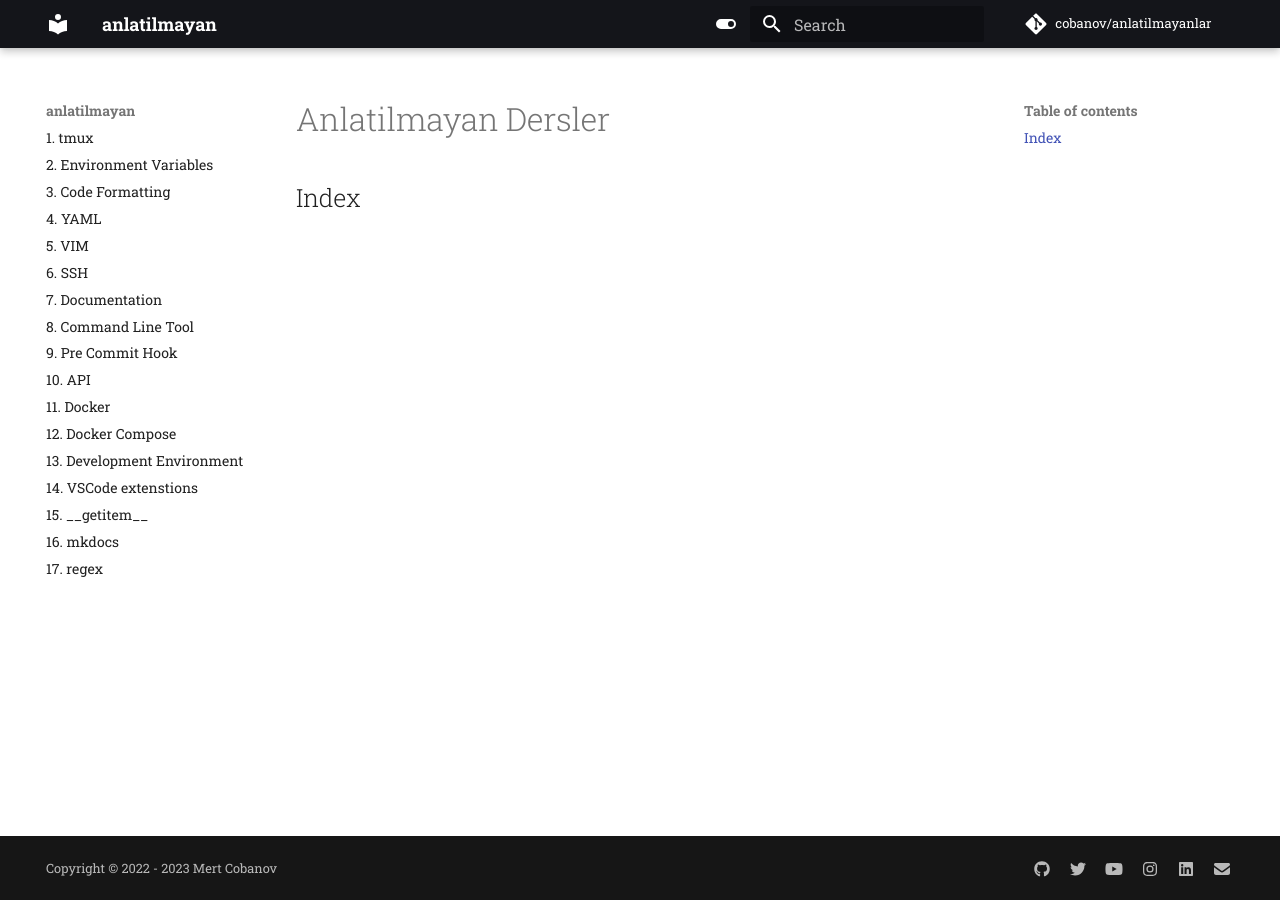
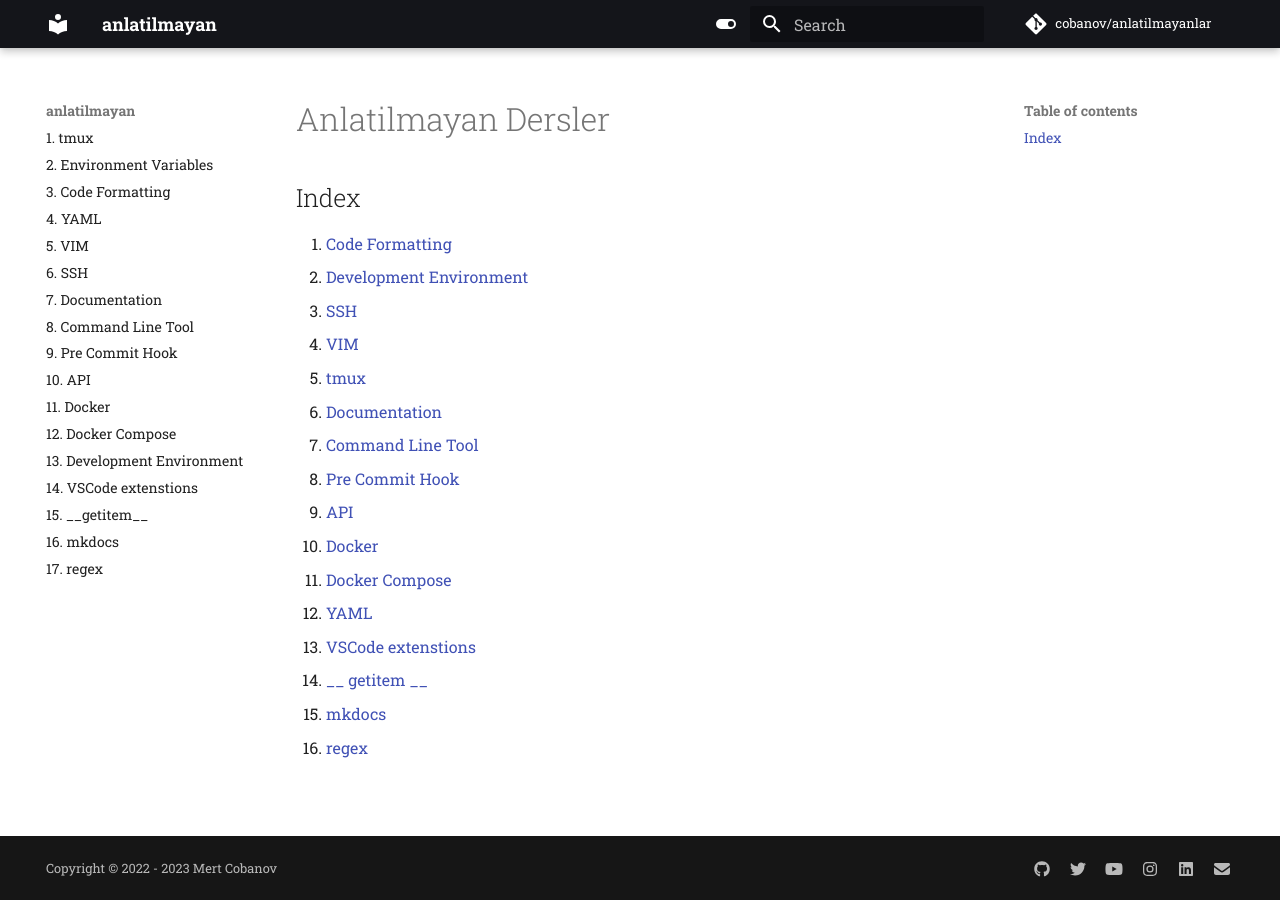
Before and after one commit to cobanov/anlatilmayan, an MkDocs documentation site: the page built from docs/index.md, in a window 1280 px wide. Built offline with MkDocs 1.6.1 and Material for MkDocs 9.7.7, drawn with Linux system fonts in a browser that asks for light colours; comment, search, counter and statistics services are not loaded.

Commit message:
permalinks and index

```diff
--- a/docs/index.md
+++ b/docs/index.md
@@ -1,3 +1,20 @@
 # Anlatilmayan Dersler
 
 ## Index
+
+1. [Code Formatting](code-formatting.html)
+2. [Development Environment](development-env.html)
+3. [SSH](ssh.html)
+4. [VIM](vim.html)
+5. [tmux](tmux.html)
+6. [Documentation](docuemntation.html)
+7. [Command Line Tool](cli.html)
+8. [Pre Commit Hook](pre-commit-hook.html)
+9. [API](api.html)
+10. [Docker](docker.html)
+11. [Docker Compose](docker-compose.html)
+12. [YAML](yaml.html)
+13. [VSCode extenstions](vscode-extensions.html)
+14. [__ getitem __](getitem.html)
+15. [mkdocs](mkdocs.html)
+16. [regex](regex.html)
--- a/mkdocs.yml
+++ b/mkdocs.yml
@@ -130,6 +130,8 @@ markdown_extensions:
   - def_list
   - pymdownx.snippets
   - abbr
+  - toc:
+      permalink: "#"
   - pymdownx.tasklist:
       custom_checkbox: true
   - pymdownx.highlight:
```
